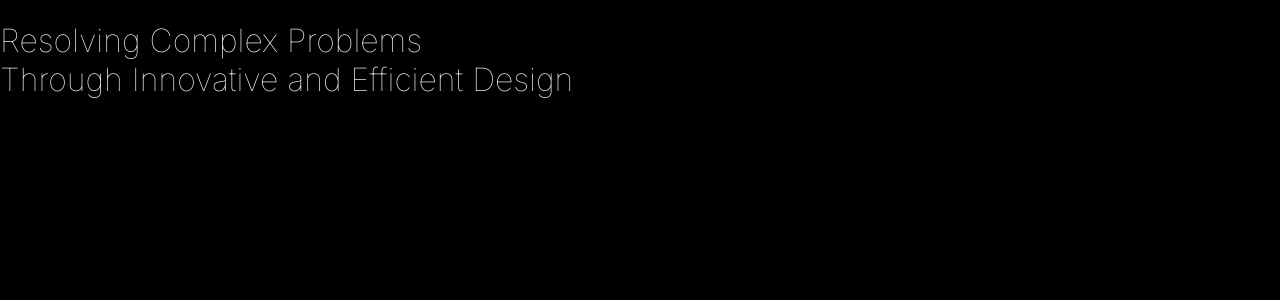
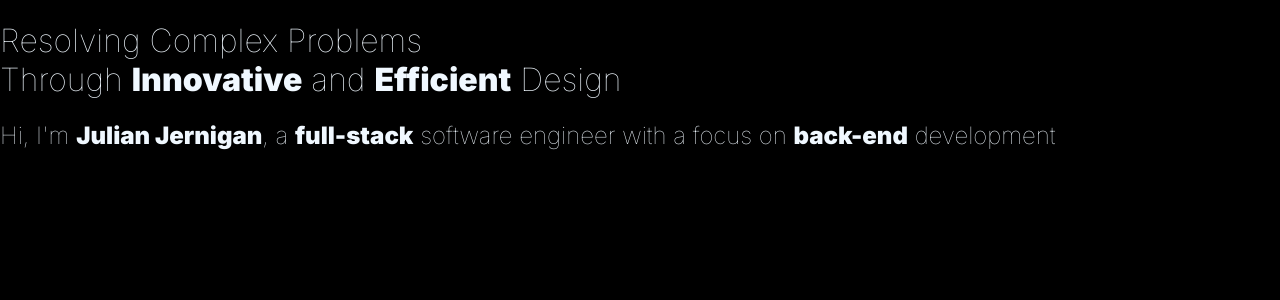
Before and after one commit to Job85/simplistic-portfolio, a Next.js app: page / in a window 1280 px wide. Shown: the top 300 px of the page. Built offline with nearby package versions, Linux system fonts and the light colour scheme.

Commit message:
added font-weight 100 to h1 & h2; added font-weight 900 to bold

```diff
--- a/src/app/page.module.css
+++ b/src/app/page.module.css
@@ -2,3 +2,12 @@
     color: aliceblue;
     font-weight: 100;
 }
+
+.h2 {
+    color: aliceblue;
+    font-weight: 100;
+}
+
+.bold {
+    font-weight: 900;
+}
```
